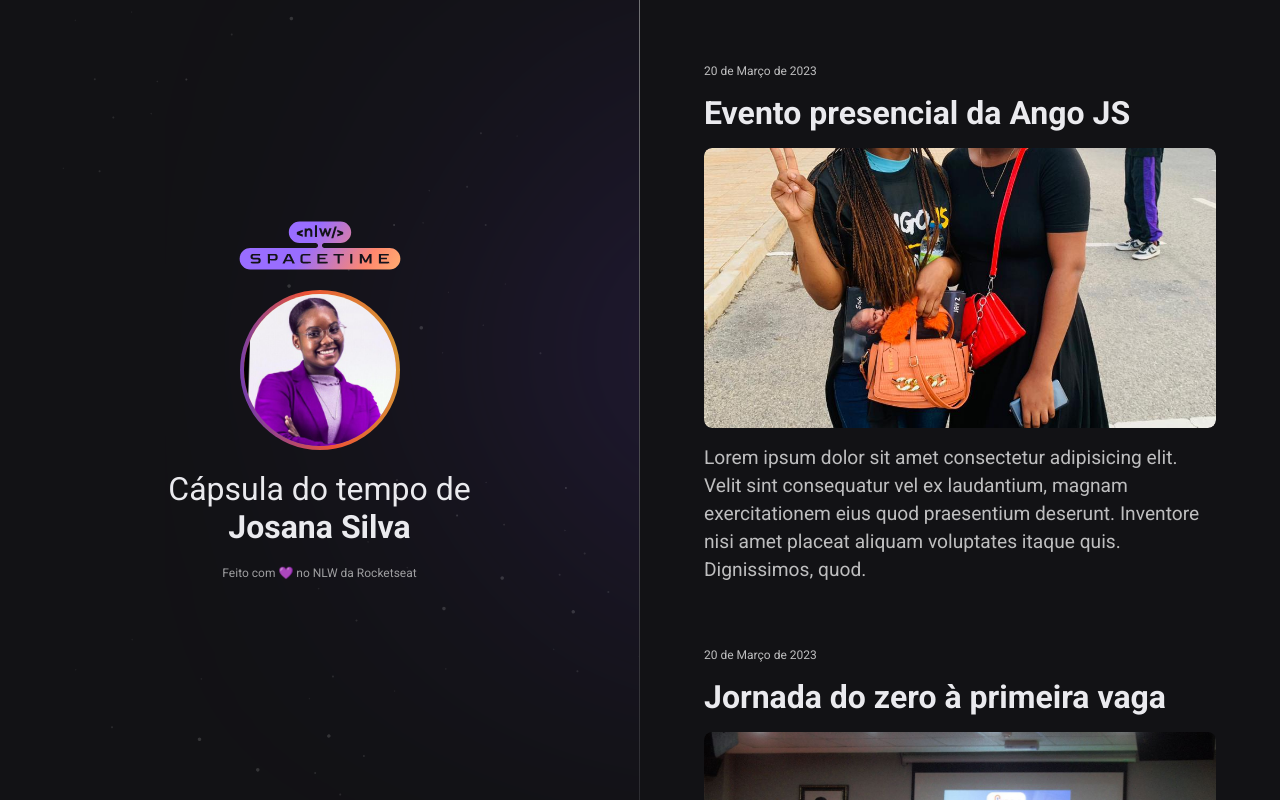
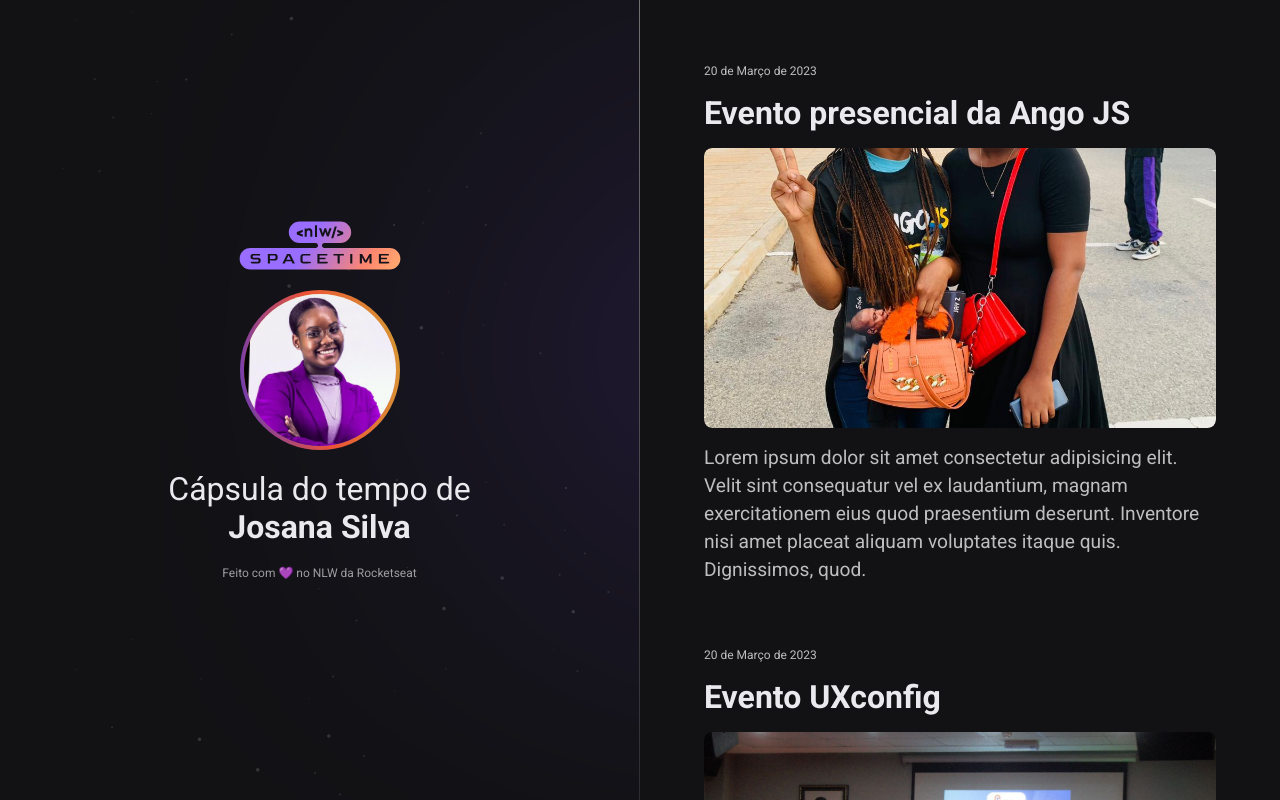
Before and after one commit to JosanaSilva/NLW-Spacetime, a plain HTML site: page index.html in a window 1280 px wide. Drawn offline with Linux system fonts and the light colour scheme.

Commit message:
change titles

```diff
--- a/index.html
+++ b/index.html
@@ -52,7 +52,7 @@
         class="memory"
       >
         <small>20 de Março de 2023</small>
-        <h1>Jornada do zero à primeira vaga</h1>
+        <h1>Evento UXconfig</h1>
         <div>
           <img src="./assets/ux.jpg" alt="Foto de várias pessoas no palco" />
         </div>
```
